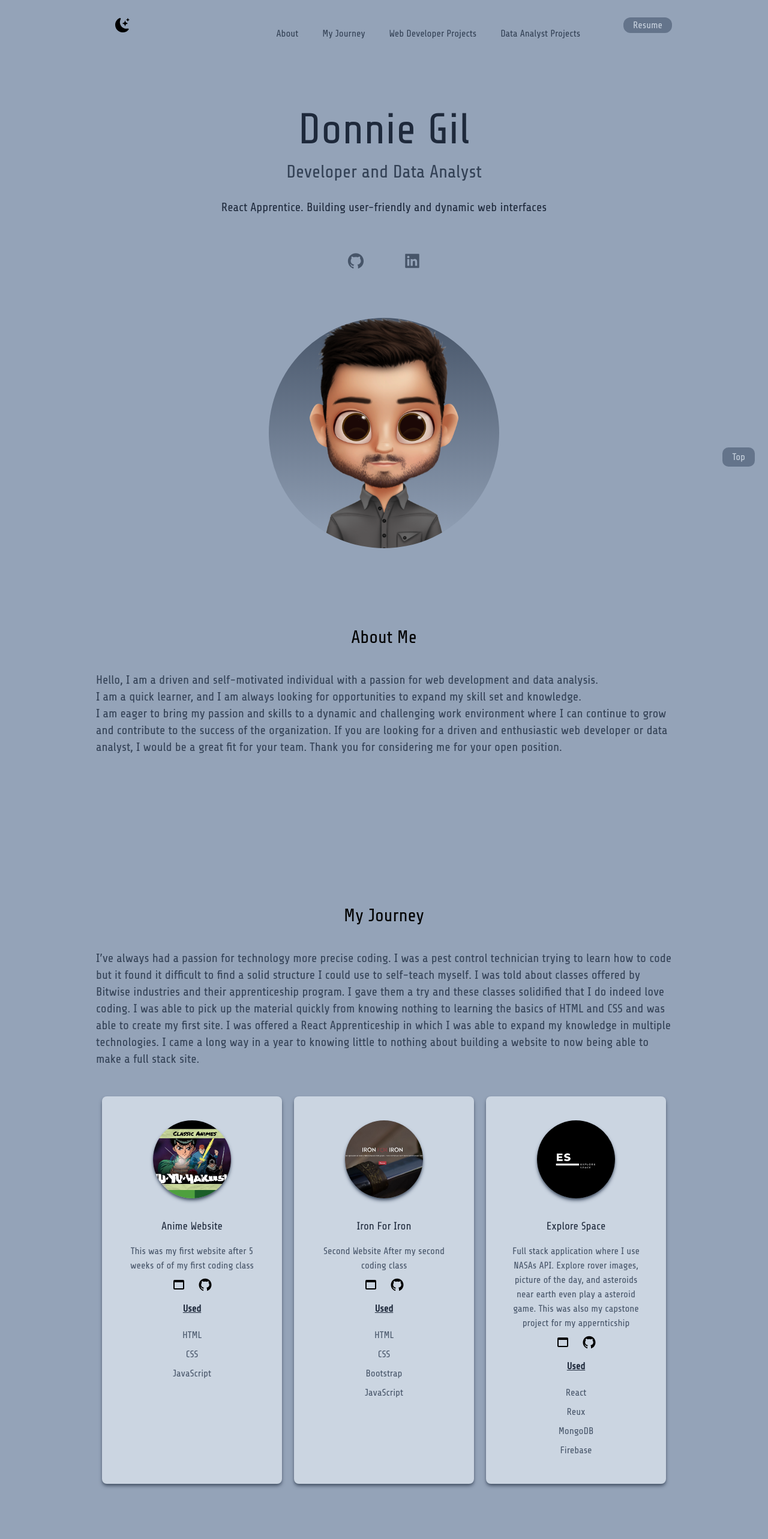
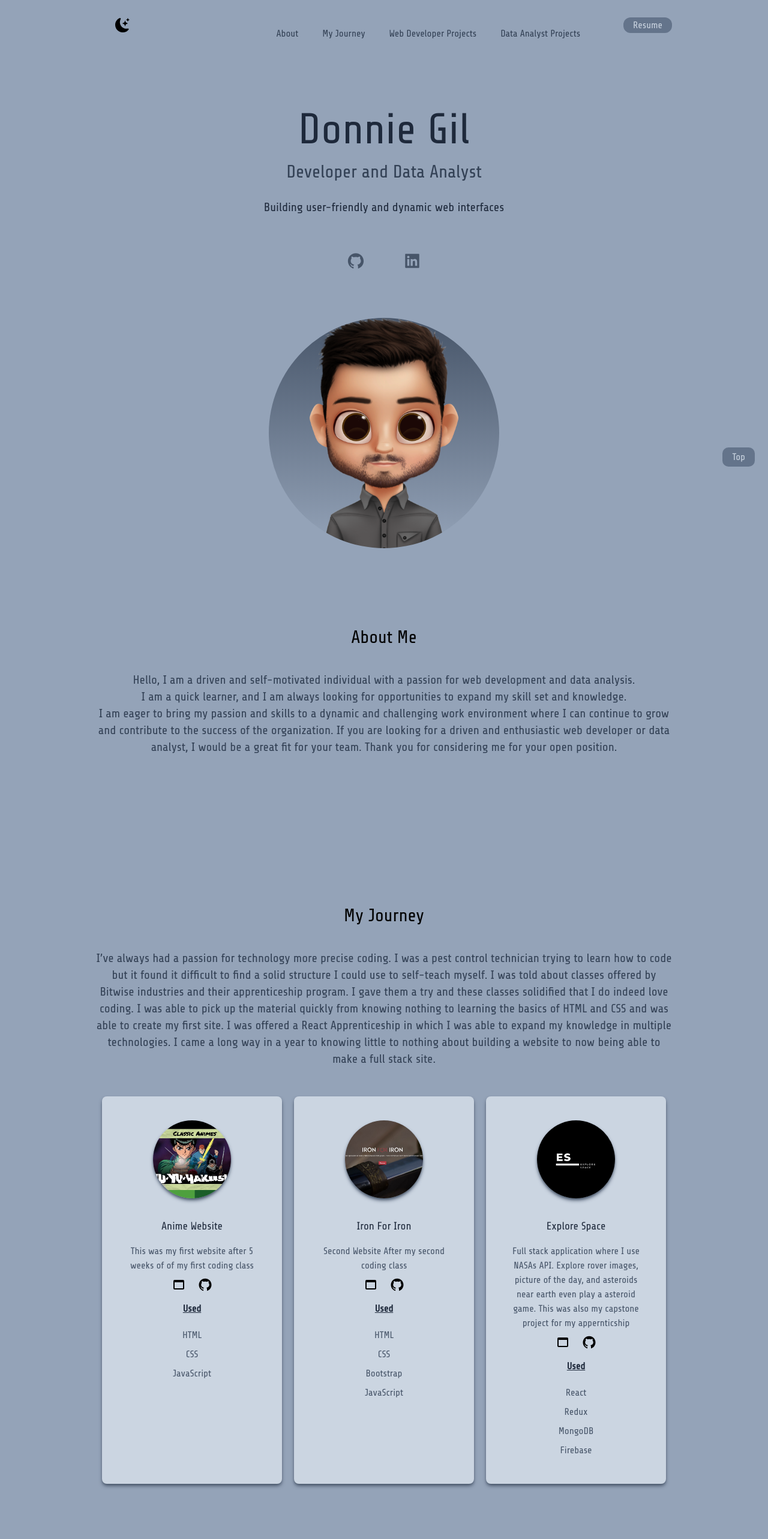
Before and after one commit to gildonnie/gildonnie.github.io, a Next.js app: page / in a window 1280 px wide. Shown: the top 2566 px of the page at 60% size. Built offline with nearby package versions, Linux system fonts and the light colour scheme; a web font is replaced by a local one.

Commit message:
fixed paragraph centering

```diff
--- a/pages/index.js
+++ b/pages/index.js
@@ -131,7 +131,7 @@ export default function Home() {
             <div className="text-center p-10">
               <h2 className="text-5xl py-2 text-slate-800 font-medium md:text-7xl dark:text-slate-600">Donnie Gil</h2>
               <h3 className="text-2xl py-2 text-slate-700 md:text-3xl dark:text-slate-400">Developer and Data Analyst</h3>
-              <p className="text-md py-5 leading-8 text-slate-800 md:text-xl max-w-xl mx-auto dark:text-slate-300">React Apprentice. Building user-friendly and dynamic web interfaces</p>
+              <p className="text-md py-5 leading-8 text-slate-800 md:text-xl max-w-xl mx-auto dark:text-slate-300">Building user-friendly and dynamic web interfaces</p>
             </div>
             <div className="text-3xl flex justify-center gap-16 text-slate-600 dark:text-slate-300">
               <a className="hover:text-slate-700 dark:hover:text-slate-500" href="https://github.com/gildonnie" target="_blank" rel="noreferrer"><AiFillGithub /></a>
@@ -145,7 +145,7 @@ export default function Home() {
           <section className="md:mb-60 md:-mt-5 px-10 md:px-20 lg:px-40 sm:-mt-30 xs:-mt-40 xxs:mt-1">
           <div className="md:mb-50">
             <h3 className="pt-60 text-3xl py-8 text-center mx-auto dark:text-slate-600" id="about">About Me</h3>
-            <p className="text-md py-2 leading-8 text-slate-700 md:text-xl max-w-1xl mx-auto lg:text-xl max-w-6xl dark:text-slate-400">
+            <p className="text-md text-center py-2 leading-8 text-slate-700 md:text-xl max-w-1xl mx-auto lg:text-xl max-w-6xl dark:text-slate-400">
               Hello, I am a driven and self-motivated individual with a passion for web development and data analysis.  <br />
               I am a quick learner, and I am always looking for opportunities to expand my skill set and knowledge. <br />I am eager to bring my passion and skills to a dynamic and challenging work environment where I can continue to grow and contribute to the success of the organization.
               If you are looking for a driven and enthusiastic web developer or data analyst, I would be a great fit for your team. Thank you for considering me for your open position.
@@ -153,7 +153,7 @@ export default function Home() {
           </div>
           <div className="mb-60" >
             <h3 className="pt-60 text-3xl py-8 text-center mx-auto dark:text-slate-600" id="journey">My Journey</h3>
-            <p className="text-md py-2 leading-8 text-slate-700 md:text-xl max-w-1xl mx-auto lg:text-xl max-w-6xl dark:text-slate-400">
+            <p className="text-md py-2 leading-8 text-slate-700 md:text-xl max-w-1xl mx-auto lg:text-xl max-w-6xl dark:text-slate-400 text-center">
             I’ve always had a passion for technology more precise coding.  I was a pest control technician trying to learn how to code but it found it difficult to find a solid structure I could use to self-teach myself. I was told about classes offered by Bitwise industries and their apprenticeship program. I gave them a try and these classes solidified that I do indeed love coding. I was able to pick up the material quickly from knowing nothing to learning the basics of HTML and CSS and was able to create my first site. I was offered a React Apprenticeship in which I was able to expand my knowledge in multiple technologies. I came a long way in a year to knowing little to nothing about building a website to now being able to make a full stack site.
             </p>
             <div className="md:flex gap-5 md:justify-center">
@@ -195,7 +195,7 @@ export default function Home() {
                 </div>
                 <h4 className="py-4 text-slate-800 dark:text-slate-500 font-bold underline underline-offset-1">Used</h4>
                 <p className="text-slate-600 py-1 dark:text-slate-400">React</p>
-                <p className="text-slate-600 py-1 dark:text-slate-400">Reux</p>
+                <p className="text-slate-600 py-1 dark:text-slate-400">Redux</p>
                 <p className="text-slate-600 py-1 dark:text-slate-400">MongoDB</p>
                 <p className="text-slate-600 py-1 dark:text-slate-400">Firebase</p>
               </div>
@@ -203,7 +203,7 @@ export default function Home() {
           </div>
           <div>
             <h3 className="text-3xl py-8 text-center mx-auto dark:text-slate-600" id="web">Web Development Projects</h3>
-            <p className="text-md py-2 leading-8 text-slate-700 md:text-xl md:mb-30 max-w-1xl mx-auto lg:text-xl max-w-6xl dark:text-slate-400">As a React developer apprentice I have utilized a modern tech stack consisting of React JS as the front-end framework, JavaScript and TypeScript as programming languages, Styled Components for styling, Redux for state management, MongoDB as the backend database, and Firebase for real-time data storage and synchronization. These technologies provided the project with a strong foundation for creating dynamic and interactive user interfaces, managing complex application state, and handling large amounts of data efficiently. The use of MongoDB and Firebase ensured that the application was scalable and able to handle real-time data updates. </p>
+            <p className="text-md py-2 leading-8 text-slate-700 md:text-xl md:mb-30 max-w-1xl mx-auto lg:text-xl max-w-6xl dark:text-slate-400 text-center">As a React developer apprentice I have utilized a modern tech stack consisting of React JS as the front-end framework, JavaScript and TypeScript as programming languages, Styled Components for styling, Redux for state management, MongoDB as the backend database, and Firebase for real-time data storage and synchronization. These technologies provided the project with a strong foundation for creating dynamic and interactive user interfaces, managing complex application state, and handling large amounts of data efficiently. The use of MongoDB and Firebase ensured that the application was scalable and able to handle real-time data updates. </p>
           </div>
             <div className="md:flex gap-5 md:justify-center">
               <div className="pro-contain bg-slate-300 text-center shadow-md shadow-slate-600 p-10 rounded-lg my-10 dark:shadow-gray-900 dark:shadow-lg dark:bg-gray-700"
@@ -254,7 +254,7 @@ export default function Home() {
           <section className="px-10 md:px-20 lg:px-40">
             <div>
               <h3 className="text-3xl py-8 dark:text-slate-600 text-center" id="data">Data Analytics Portfolio</h3>
-              <p className="text-md py-2 leading-8 text-slate-700 md:text-xl max-w-1xl mx-auto lg:text-xl max-w-6xl dark:text-slate-400">As a Data Analyst I have utilized SQL, Excel and Tableau. SQL to manage and manipulate data stored in relational databases. And extract data from databases, perform queries and data cleaning, and perform data aggregation and analysis. Excel to easily import, explore, clean, analyze and visualize data. With tableau I created  interactive and dynamic dashboards, reports, and visualizations.</p>
+              <p className="text-md py-2 leading-8 text-slate-700 md:text-xl max-w-1xl mx-auto lg:text-xl max-w-6xl dark:text-slate-400 text-center">As a Data Analyst I have utilized SQL, Excel and Tableau. SQL to manage and manipulate data stored in relational databases. And extract data from databases, perform queries and data cleaning, and perform data aggregation and analysis. Excel to easily import, explore, clean, analyze and visualize data. With tableau I created  interactive and dynamic dashboards, reports, and visualizations.</p>
             </div>
             <div className="md:flex gap-10 md:justify-center mb-40">
               <div className="pro-contain bg-slate-300 text-center shadow-md shadow-slate-600 p-10 rounded-lg my-10     dark:shadow-gray-900 dark:shadow-lg dark:bg-gray-700"
```
